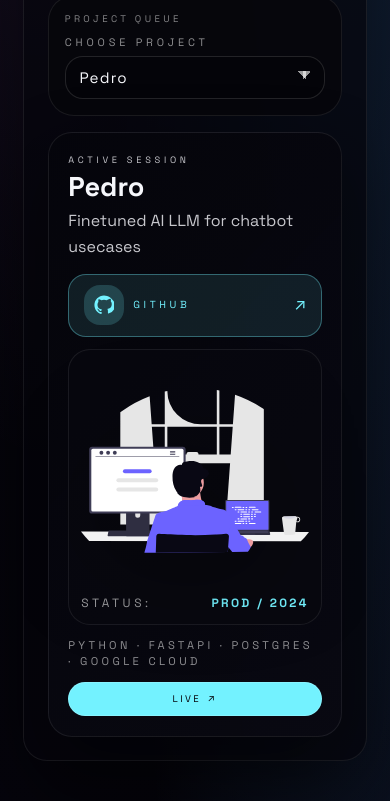
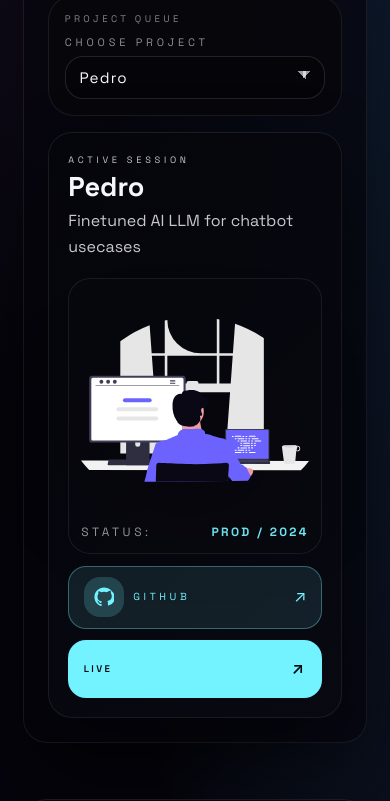
Before and after one commit to emqnuele/portfolio, a React (Vite) app: page /projects in a window 390 px wide. Shown: the part 840-1641 px from the top of the page. Built offline with nearby package versions, Linux system fonts and the light colour scheme.

Commit message:
UI fixes

```diff
--- a/src/App.css
+++ b/src/App.css
@@ -200,6 +200,19 @@ main {
   opacity: 0.75;
 }
 
+@media (min-width: 641px) {
+  .contact-bubble {
+    padding: 0.75rem 1.6rem;
+    gap: 0.85rem;
+    font-size: 0.9rem;
+  }
+
+  .contact-bubble__icon {
+    width: 32px;
+    height: 32px;
+  }
+}
+
 @media (max-width: 640px) {
   .contact-bubble-fixed {
     top: auto;
@@ -363,10 +376,10 @@ main {
   top: clamp(0.75rem, 3vw, 1.75rem);
   right: clamp(0.75rem, 3vw, 1.75rem);
   width: clamp(190px, 24vw, 320px);
-  opacity: 0.8;
+  opacity: 0.95;
   z-index: 1;
   pointer-events: none;
-  filter: drop-shadow(0 35px 70px rgba(3, 2, 7, 0.55));
+  filter: drop-shadow(0 35px 70px rgba(3, 2, 7, 0.55)) brightness(1.08);
   transition: opacity 0.35s ease, transform 0.35s ease;
 }
 
@@ -374,14 +387,14 @@ main {
   width: 100%;
   height: auto;
   display: block;
-  filter: saturate(1.2) brightness(1.15);
+  filter: saturate(1.2) brightness(1.22);
+  mix-blend-mode: luminosity;
 }
 
 .split-card__content {
   position: relative;
   z-index: 2;
-  padding: clamp(2rem, 4vw, 3rem);
-  padding-bottom: clamp(1rem, 2.5vw, 1.6rem);
+  padding: clamp(0.6rem, 2vw, 1.6rem) clamp(2rem, 4vw, 3rem) clamp(1rem, 2.5vw, 1.6rem);
   display: flex;
   flex-direction: column;
   gap: 1.35rem;
@@ -421,10 +434,32 @@ main {
 }
 
 .split-card__label {
+  display: block;
+  margin: clamp(2.4rem, 3.2vw, 3.3rem) clamp(2rem, 4vw, 3rem) 0;
+  position: relative;
+  z-index: 2;
   text-transform: uppercase;
   letter-spacing: 0.4em;
   font-size: 0.65rem;
   color: rgba(255, 255, 255, 0.55);
+}
+
+.split-card--about .split-card__label {
+  text-align: right;
+}
+
+.split-card__title-row {
+  display: flex;
+  align-items: flex-end;
+  gap: 1rem;
+}
+
+.split-card__title-row h2 {
+  flex: 1;
+}
+
+.split-card__arrow--inline {
+  display: none;
 }
 
 .split-card h2 {
@@ -503,6 +538,11 @@ main {
   filter: drop-shadow(0 50px 140px rgba(12, 5, 35, 0.85));
 }
 
+.split-card:hover .split-card__illustration,
+.split-card:focus-visible .split-card__illustration {
+  opacity: 1;
+}
+
 .split-card:hover::after,
 .split-card:focus-visible::after {
   border-color: rgba(var(--card-accent, 255, 255, 255), 0.6);
@@ -566,6 +606,11 @@ main {
   .split-card {
     min-height: auto;
     border-radius: 24px;
+    display: flex;
+    flex-direction: column;
+    justify-content: flex-start;
+    gap: 0.75rem;
+    padding-bottom: 1.4rem;
   }
 
   .split-card::after {
@@ -578,47 +623,97 @@ main {
   }
 
   .split-card__illustration {
+    order: 2;
     position: relative;
     top: auto;
     right: auto;
     left: auto;
-    width: min(65vw, 220px);
-    margin: 1.5rem auto 0;
-    opacity: 1;
+    width: min(75vw, 240px);
+    margin: 1.75rem auto 0;
+    opacity: 0.92;
     transform: none;
     display: flex;
     justify-content: center;
     align-items: center;
+    isolation: isolate;
+  }
+
+  .split-card__illustration::after {
+    content: '';
+    position: absolute;
+    inset: 0;
+    border-radius: 20px;
+    background:
+      linear-gradient(180deg, rgba(4, 4, 12, 0.65), rgba(4, 4, 12, 0.9)),
+      radial-gradient(circle at 40% 20%, rgba(255, 255, 255, 0.08), transparent 55%);
+    mix-blend-mode: multiply;
+    opacity: 0.85;
+    z-index: 1;
+  }
+
+  .split-card__illustration img {
+    position: relative;
+    z-index: 0;
   }
 
   .split-card__content {
+    order: 3;
+    align-items: stretch;
+    text-align: left;
+    padding: 1.25rem 1.5rem 2.3rem;
+    gap: 0.85rem;
+    min-height: auto;
+    flex: 0 0 auto;
+    margin-bottom: 0;
+  }
+
+  .split-card__label {
+    order: 1;
+    margin: 1.25rem auto 0;
+    padding: 0 1.25rem;
+    text-align: center;
+    letter-spacing: 0.32em;
+    font-size: 0.6rem;
+    max-width: 100%;
+  }
+
+  .split-card--about .split-card__label {
+    text-align: center;
+  }
+
+  .split-card__title-row {
+    margin-top: 0.2rem;
     align-items: center;
-    text-align: center;
-    padding: 1.7rem 1.25rem 1.2rem;
-    gap: 1rem;
-  }
-
-  .split-card__meta {
-    justify-content: center;
-  }
-
+    gap: 0.5rem;
+    justify-content: space-between;
+    padding-right: 0.15rem;
+  }
+
+  .split-card__title-row h2 {
+    font-size: clamp(1.9rem, 10vw, 2.4rem);
+    line-height: 1.05;
+    flex: 1;
+  }
+
+  .split-card__meta,
   .split-card--about .split-card__meta {
-    justify-content: center;
+    display: none;
   }
 
   .split-card__footer {
-    padding: 0 1.25rem 1.5rem;
-    justify-content: center;
-    gap: 0.5rem;
-  }
-
-  .split-card__footer-line {
     display: none;
   }
 
   .split-card__arrow {
     width: 2.4rem;
     height: 2.4rem;
+    margin-left: 0;
+  }
+
+  .split-card__arrow--inline {
+    display: inline-flex;
+    width: 2rem;
+    height: 2rem;
   }
 
   .split-card--about .split-card__illustration {
@@ -626,13 +721,13 @@ main {
   }
 
   .split-card--about .split-card__content {
-    align-items: center;
-    text-align: center;
+    align-items: stretch;
+    text-align: left;
   }
 
   .split-card--about .split-card__footer {
     flex-direction: row;
-    justify-content: center;
+    justify-content: flex-end;
   }
 
   .split-card--about .split-card__arrow {
@@ -1526,8 +1621,10 @@ main {
 }
 
 .projects-lab__project-title {
-  font-size: 1rem;
-  letter-spacing: 0.3em;
+  font-family: 'Space Grotesk', 'Sora', system-ui, -apple-system, BlinkMacSystemFont, 'Segoe UI', sans-serif;
+  font-size: 1.05rem;
+  font-weight: 600;
+  letter-spacing: 0.08em;
   text-transform: uppercase;
 }
 
@@ -1548,13 +1645,20 @@ main {
   box-shadow: 0 30px 70px rgba(0, 0, 0, 0.4);
 }
 
-.projects-lab__header {
+.projects-lab__top {
   display: flex;
   align-items: flex-start;
   justify-content: space-between;
   gap: 1rem;
 }
 
+.projects-lab__actions {
+  display: flex;
+  gap: 0.7rem;
+  flex-wrap: wrap;
+  justify-content: flex-end;
+}
+
 .projects-lab__eyebrow {
   margin: 0;
   text-transform: uppercase;
@@ -1574,7 +1678,7 @@ main {
   line-height: 1.6;
 }
 
-.projects-lab__github {
+.projects-lab__action {
   min-width: 56px;
   height: 56px;
   border-radius: 18px;
@@ -1590,10 +1694,20 @@ main {
   transition: transform 0.2s ease, box-shadow 0.2s ease;
 }
 
-.projects-lab__github:hover,
-.projects-lab__github:focus-visible {
+.projects-lab__action:hover,
+.projects-lab__action:focus-visible {
   transform: translateY(-1px);
   box-shadow: 0 12px 30px rgba(var(--project-accent, 115, 242, 255), 0.18);
+}
+
+.projects-lab__primary {
+  text-transform: uppercase;
+  letter-spacing: 0.35em;
+  font-size: 0.7rem;
+  border-color: transparent;
+  background: rgb(var(--project-accent, 115, 242, 255));
+  color: #05050b;
+  font-weight: 600;
 }
 
 .projects-lab__github-icon {
@@ -1709,22 +1823,6 @@ main {
   background: rgba(var(--project-accent, 115, 242, 255), 0.18);
 }
 
-.projects-lab__primary {
-  align-self: flex-start;
-  text-decoration: none;
-  letter-spacing: 0.35em;
-  text-transform: uppercase;
-  font-size: 0.7rem;
-  border: 1px solid rgba(255, 255, 255, 0.15);
-  border-radius: 999px;
-  padding: 0.55rem 1.4rem;
-  color: #05050b;
-  background: rgb(var(--project-accent, 115, 242, 255));
-  display: inline-flex;
-  gap: 0.4rem;
-  align-items: center;
-}
-
 .projects-stripe--cta {
   text-align: center;
   background: linear-gradient(135deg, rgba(5, 5, 10, 0.92), rgba(7, 7, 14, 0.78));
@@ -1893,7 +1991,7 @@ main {
     justify-content: center;
   }
 
-  .projects-lab__header {
+  .projects-lab__top {
     flex-direction: column;
     align-items: flex-start;
     gap: 0.6rem;
@@ -1905,9 +2003,9 @@ main {
     gap: 0.75rem;
   }
 
-  .projects-lab__primary {
+  .projects-lab__actions {
     width: 100%;
-    justify-content: center;
+    justify-content: flex-start;
   }
 
   .projects-footer__links {
@@ -1937,12 +2035,24 @@ main {
 }
 
 @media (max-width: 640px) {
-  .projects-lab__header {
+  .projects-lab__top {
     width: 100%;
     gap: 0.9rem;
-  }
-
-  .projects-lab__github {
+    display: contents;
+  }
+
+  .projects-lab__top > header {
+    margin-bottom: 0.4rem;
+  }
+
+  .projects-lab__actions {
+    width: 100%;
+    flex-direction: column;
+    align-items: stretch;
+    order: 3;
+  }
+
+  .projects-lab__action {
     width: 100%;
     height: auto;
     min-height: 58px;
@@ -1955,6 +2065,18 @@ main {
     min-width: 0;
   }
 
+  .projects-lab__figure {
+    order: 2;
+  }
+
+  .projects-lab__stack {
+    order: 4;
+  }
+
+  .projects-lab__stack-inline {
+    order: 5;
+  }
+
   .projects-lab__github-icon {
     width: 40px;
     height: 40px;
@@ -1976,12 +2098,7 @@ main {
   }
 
   .projects-lab__stack-inline {
-    display: block;
-    margin: 0;
-    text-transform: uppercase;
-    letter-spacing: 0.3em;
-    font-size: 0.7rem;
-    color: rgba(255, 255, 255, 0.55);
+    display: none;
   }
 }
 
--- a/src/components/SiteFooter.tsx
+++ b/src/components/SiteFooter.tsx
@@ -97,15 +97,7 @@ export default function SiteFooter() {
               <span key={badge}>{badge}</span>
             ))}
           </div>
-          <div className="site-footer__cta">
-            <a className="site-footer__primary" href="mailto:hey@emanuele.dev">
-              email me
-              <span aria-hidden="true">↗</span>
-            </a>
-            <a className="site-footer__secondary" href="https://t.me/emqnuele" target="_blank" rel="noreferrer">
-              ping on telegram
-            </a>
-          </div>
+
         </div>
 
         <div className="site-footer__panels">
--- a/src/pages/ProjectsPage.tsx
+++ b/src/pages/ProjectsPage.tsx
@@ -188,14 +188,16 @@ export default function ProjectsPage() {
 
             {activeProject && (
               <article className="projects-lab__detail" style={{ '--project-accent': activeProject.accent } as CSSProperties} aria-live="polite">
-                <header className="projects-lab__header">
-                  <div>
+                <div className="projects-lab__top">
+                  <header>
                     <p className="projects-lab__eyebrow">active session</p>
                     <h3>{activeProject.title}</h3>
                     <p>{activeProject.tagline}</p>
-                  </div>
+                  </header>
+                  {(githubLink || liveLink) && (
+                    <div className="projects-lab__actions">
                       {githubLink && (
-                    <a className="projects-lab__github" href={githubLink.href} target="_blank" rel="noreferrer">
+                        <a className="projects-lab__action projects-lab__github" href={githubLink.href} target="_blank" rel="noreferrer">
                           <span className="projects-lab__github-icon" aria-hidden="true">
                             <svg viewBox="0 0 24 24" role="img" aria-hidden="true">
                               <path
@@ -210,7 +212,15 @@ export default function ProjectsPage() {
                           </span>
                         </a>
                       )}
-                </header>
+                      {liveLink && (
+                        <a className="projects-lab__action projects-lab__primary" href={liveLink.href} target="_blank" rel="noreferrer">
+                          {liveLink.label}
+                          <span className="projects-lab__github-arrow" aria-hidden="true">↗</span>
+                        </a>
+                      )}
+                    </div>
+                  )}
+                </div>
                 <figure className="projects-lab__figure">
                   <img src={activeProject.image} alt={`preview of ${activeProject.title}`} loading="lazy" />
                   <figcaption className="projects-lab__status">
@@ -224,12 +234,6 @@ export default function ProjectsPage() {
                   ))}
                 </div>
                 <p className="projects-lab__stack-inline">{activeProject.stack.join(' · ')}</p>
-                {liveLink && (
-                  <a className="projects-lab__primary" href={liveLink.href} target="_blank" rel="noreferrer">
-                    {liveLink.label}
-                    <span aria-hidden="true">↗</span>
-                  </a>
-                )}
               </article>
             )}
           </div>
```
Also changed, not shown: src/App.tsx (+7 -2 lines), src/components/CircularGallery.css (+5 -4 lines), src/components/CircularGallery.tsx (+11 -6 lines). Lines whose indentation alone changed are shown as unchanged.
